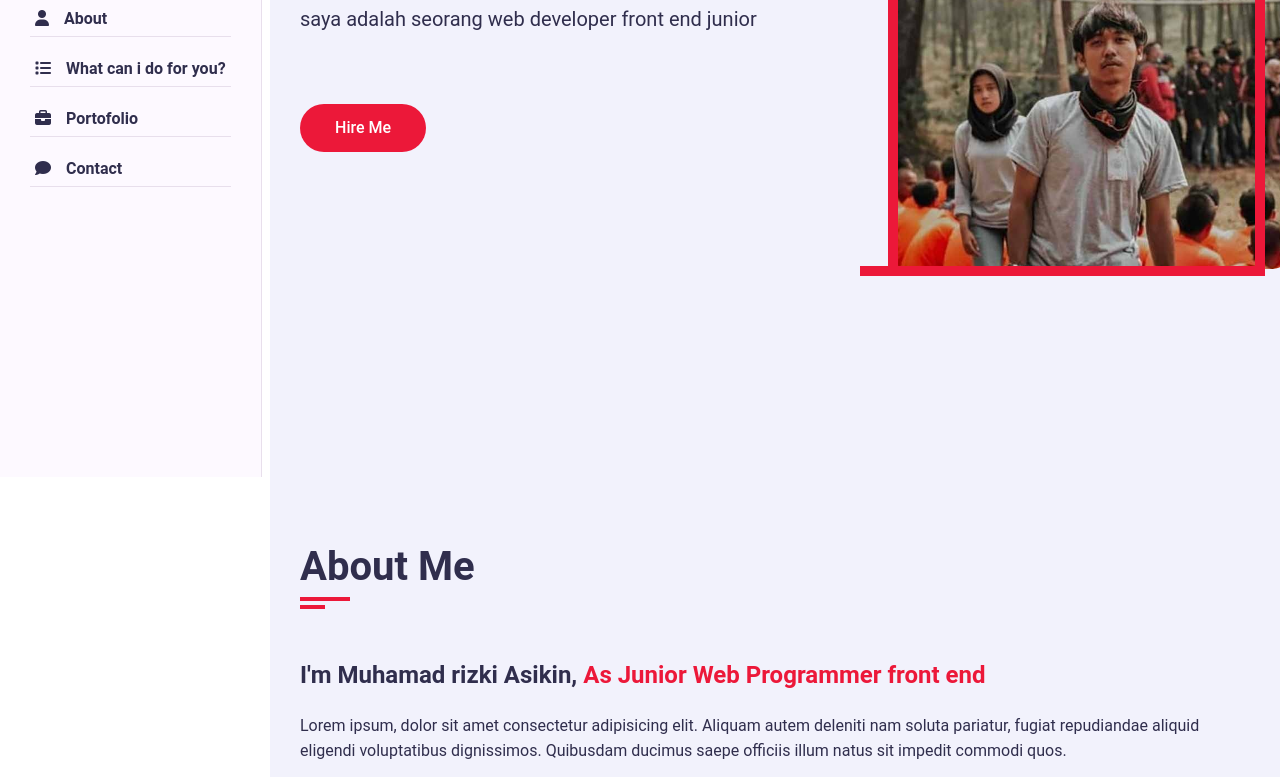
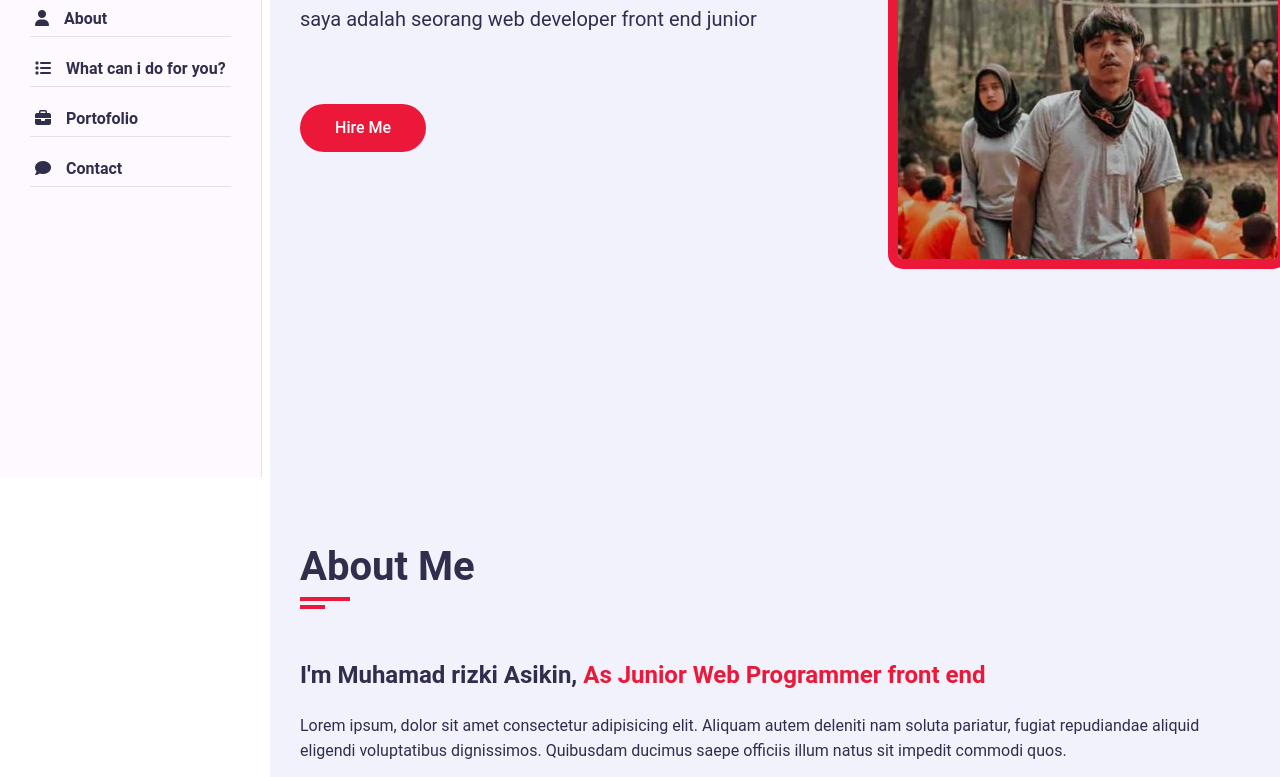
Before and after one commit to rizkiasikin/rizkiasikin.github.io, a plain HTML site: page index.html in a window 1280 px wide. Shown: the part 323-1100 px from the top of the page. Drawn offline with nearby package versions, Linux system fonts and the light colour scheme; a web font is replaced by a local one.

Commit message:
delete border before after

```diff
--- a/css/style.css
+++ b/css/style.css
@@ -317,32 +317,16 @@ h3.my-profession
 	position: relative;
 
 }
-.home-img::after
-{
-	content: ' ';
-	position: absolute;
-	height: 405px;
-	width:405px;
-	border-bottom: 10px solid var(--skin-color);
-	border-right: 10px solid var(--skin-color);
-	right: 0%;
-	bottom: 0px;
-}
-.home-img::before
-{
-	content: ' ';
-	position: absolute;
-	height: 400px;
-	width:405px;
-	border-top: 10px solid var(--skin-color);
-	border-left: 10px solid var(--skin-color);
 
-}
 .home .home-img img
 {
 	margin: auto;
 	border-radius: 15px;
 	height: 400px;
+	border-top: 10px solid var(--skin-color);
+	border-left: 10px solid var(--skin-color);
+	border-right: 10px solid var(--skin-color);
+	border-bottom: 10px solid var(--skin-color);;
 }
 /* about */
 .about .about-content
```
